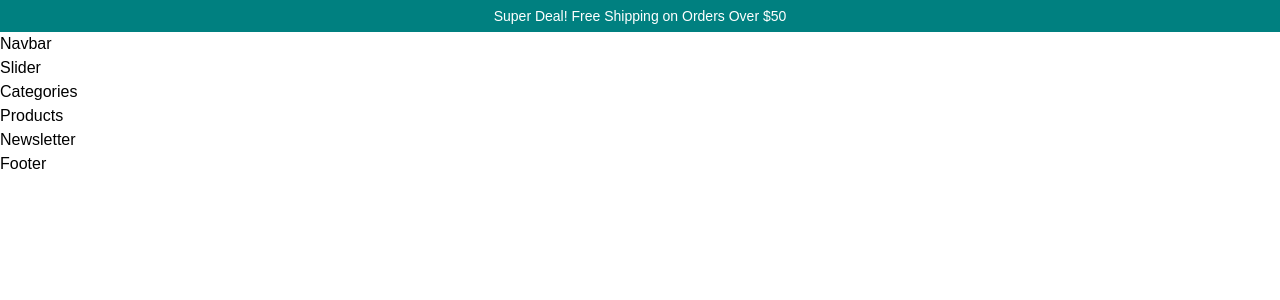
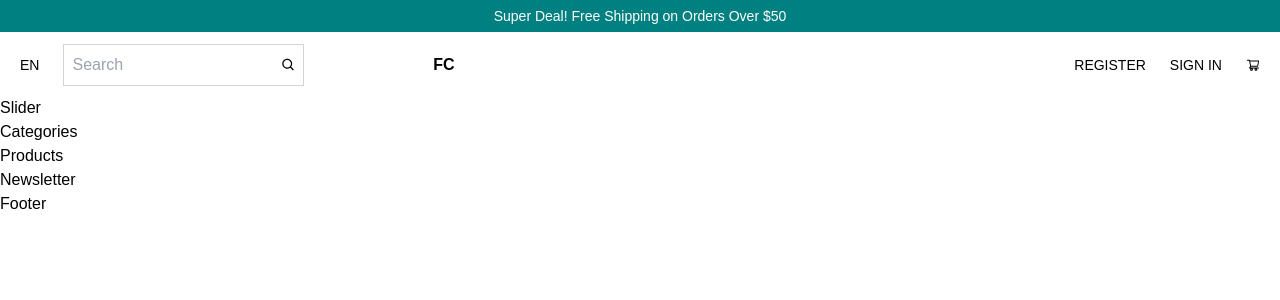
Before and after one commit to ferruhcihan/mern-ecommerce-app, a React (Create React App) app in the folder client/: page / in a window 1280 px wide. Shown: the top 300 px of the page. Built offline with nearby package versions, Linux system fonts and the light colour scheme.

Commit message:
Update Navbar comp

```diff
--- a/client/package.json
+++ b/client/package.json
@@ -12,6 +12,7 @@
     "@types/react-dom": "^18.0.0",
     "react": "^18.0.0",
     "react-dom": "^18.0.0",
+    "react-icons": "^4.3.1",
     "react-router-dom": "^6.3.0",
     "react-scripts": "5.0.1",
     "react-stripe-checkout": "^2.6.3",
--- a/client/src/components/navbar/index.tsx
+++ b/client/src/components/navbar/index.tsx
@@ -1,7 +1,38 @@
-import React from "react";
+import { BiSearch } from "react-icons/bi";
+import { AiOutlineShoppingCart } from "react-icons/ai";
 
 const Navbar = () => {
-  return <div>Navbar</div>;
+  return (
+    <div className="h-12 sm:h-16">
+      <div className="py-3 px-0 sm:px-5 flex items-center justify-between">
+        <div className="flex flex-1 items-center">
+          <span className="hidden sm:flex text-sm cursor-pointer">EN</span>
+          <div className="flex items-center ml-6 p-2 border-[0.5px] border-gray1">
+            <input
+              type="text"
+              className="border-none w-12 sm:w-full"
+              placeholder="Search"
+            />
+            <BiSearch />
+          </div>
+        </div>
+        <div className="flex flex-1 text-center">
+          <h1 className="font-bold text-xl sm:text-base">FC</h1>
+        </div>
+        <div className="flex flex-2 sm:flex-1 items-center justify-center sm:justify-end ">
+          <div className="flex text-xs sm:text-sm ml-2 sm:ml-6 cursor-pointer">
+            REGISTER
+          </div>
+          <div className="flex text-xs sm:text-sm ml-2 sm:ml-6 cursor-pointer">
+            SIGN IN
+          </div>
+          <div className="flex text-xs sm:text-sm ml-2 sm:ml-6 cursor-pointer">
+            <AiOutlineShoppingCart />
+          </div>
+        </div>
+      </div>
+    </div>
+  );
 };
 
 export default Navbar;
--- a/client/tailwind.config.js
+++ b/client/tailwind.config.js
@@ -4,6 +4,10 @@ module.exports = {
     extend: {
       colors: {
         teal: "#008080",
+        gray1: "lightgray",
+      },
+      screens: {
+        xs: "380px",
       },
     },
   },
```
Also changed, not shown: 1 other file (tests, documents, lock files or other folders).
